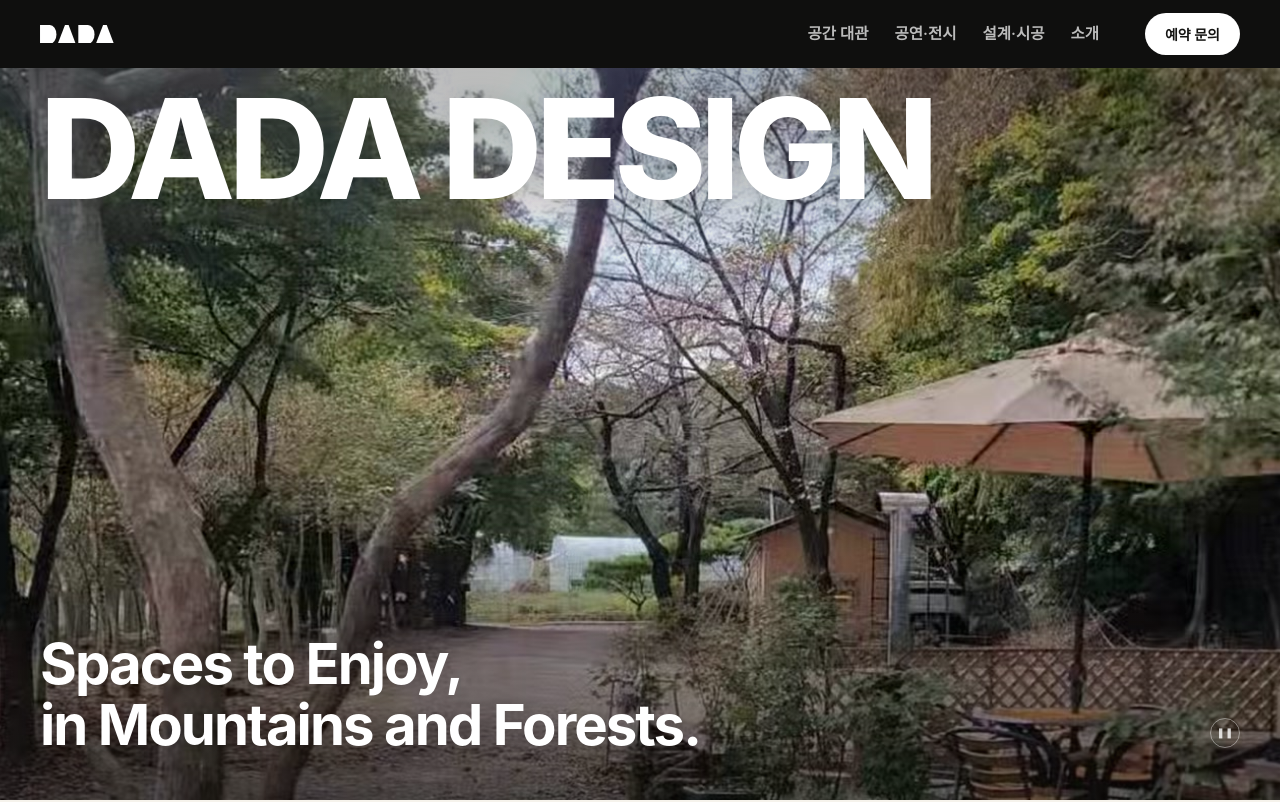
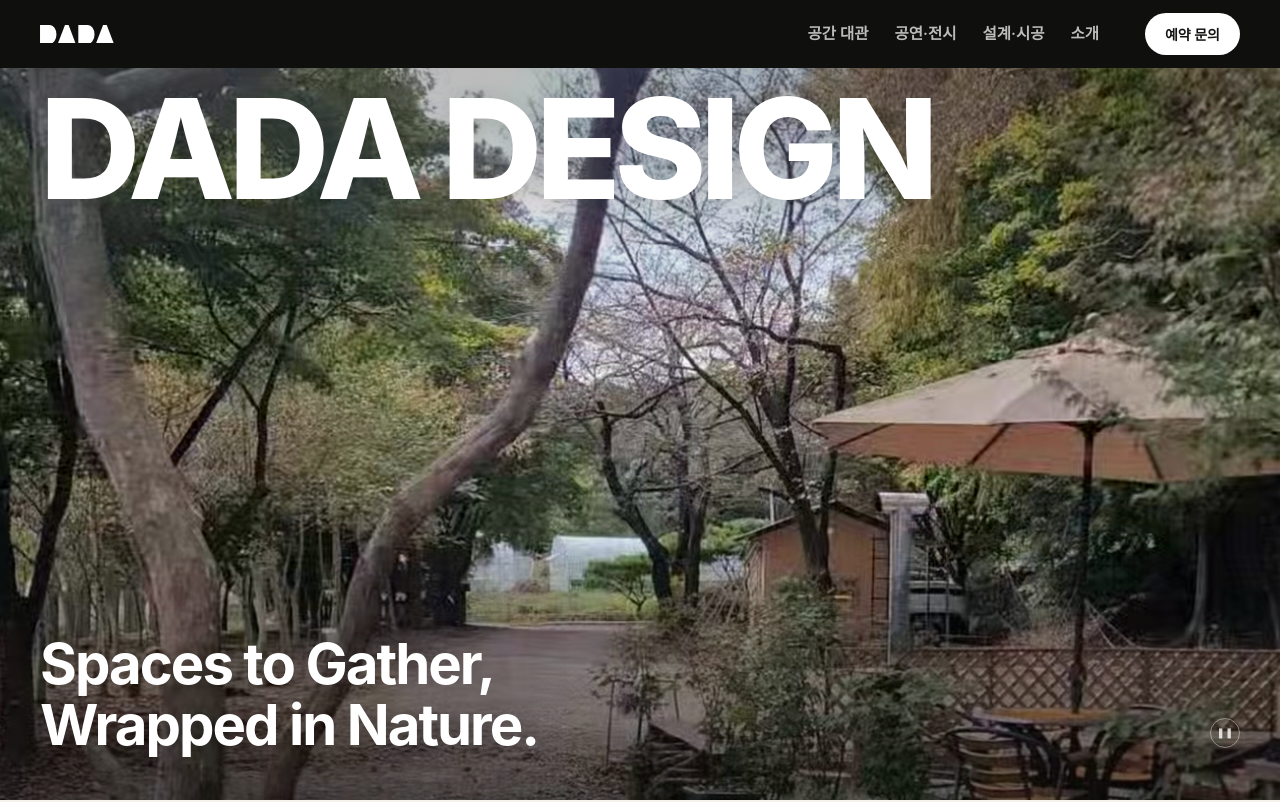
Before and after one commit to studio-dada/studio-dada.github.io, a plain HTML site: page index.html in a window 1280 px wide. Shown: the top 802 px of the page. Drawn offline with nearby package versions, Linux system fonts and the light colour scheme; a web font is replaced by a local one.

Commit message:
첫 화면 문구: Spaces to Gather, Wrapped in Nature.

```diff
--- a/index.html
+++ b/index.html
@@ -1169,7 +1169,7 @@
     <button class="lp-pause" id="lpPause" type="button" aria-pressed="false" aria-label="영상 멈춤">❚❚</button>
     <div class="lp-head">
       <div class="lp-mark"><span class="lp-word">DADA DESIGN</span></div>
-      <p class="lp-tag" lang="en">Spaces to Enjoy,<br> in Mountains and Forests.</p>
+      <p class="lp-tag" lang="en">Spaces to Gather,<br> Wrapped in Nature.</p>
     </div>
 
   </div>
```
